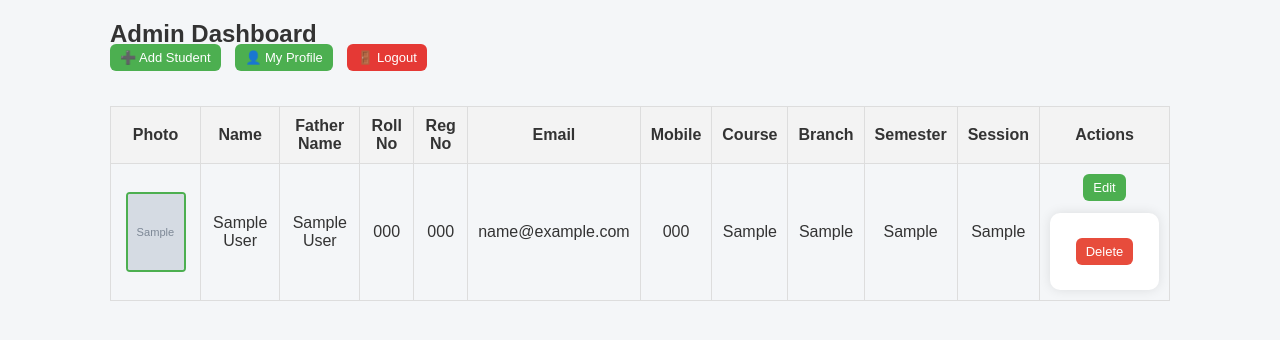
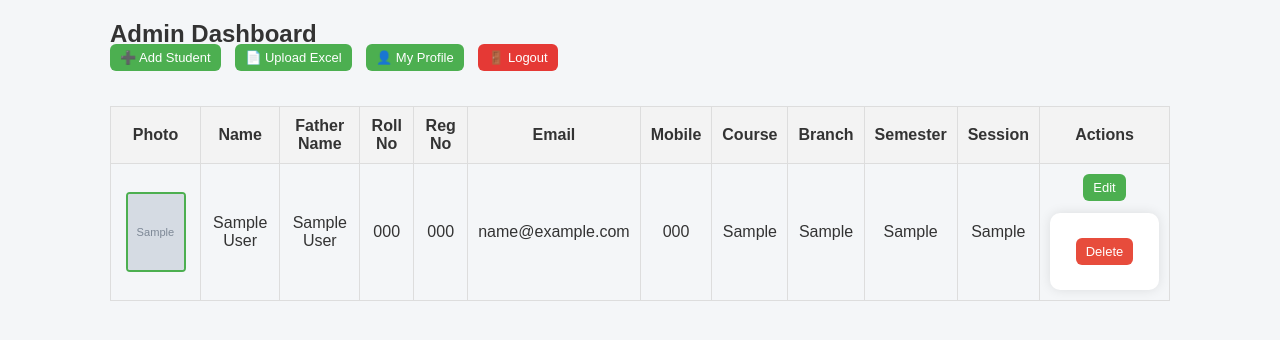
Before and after one commit to sp6433057-boop/SECURE-MANAGEMENT-SYSTEM, a Flask app: page /admin in a window 1280 px wide. Shown: the top 340 px of the page. Run offline with Flask 3, Linux system fonts and the light colour scheme; the visitor is signed in with stand-in values (Sample User, id 1); tables that the repository leaves empty hold one stand-in row (values such as "Sample post"); grey boxes marked "Sample" are stand-in pictures.

Commit message:
Update admin_dashboard.html

```diff
--- a/templates/admin_dashboard.html
+++ b/templates/admin_dashboard.html
@@ -14,6 +14,7 @@
     <!-- TOP ACTIONS -->
     <div class="admin-actions">
         <a href="{{ url_for('add_student') }}" class="btn small-btn">➕ Add Student</a>
+        <a href="{{ url_for('upload_excel') }}" class="btn small-btn">📄 Upload Excel</a>
         <a href="{{ url_for('admin_profile') }}" class="btn small-btn">👤 My Profile</a>
         <a href="{{ url_for('logout') }}" class="btn small-btn logout-btn">🚪 Logout</a>
     </div>
```
